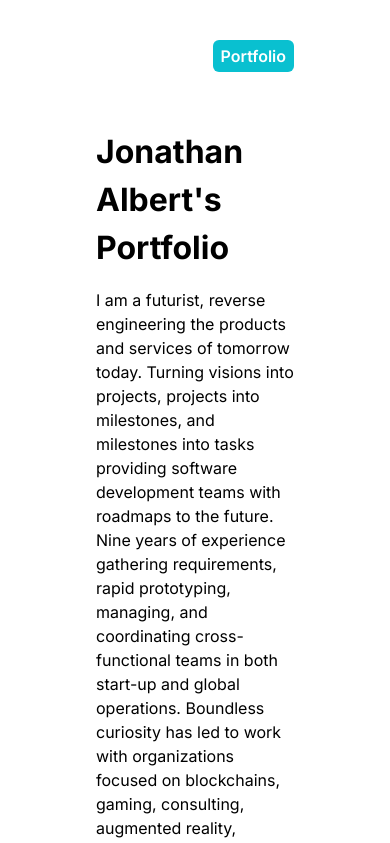
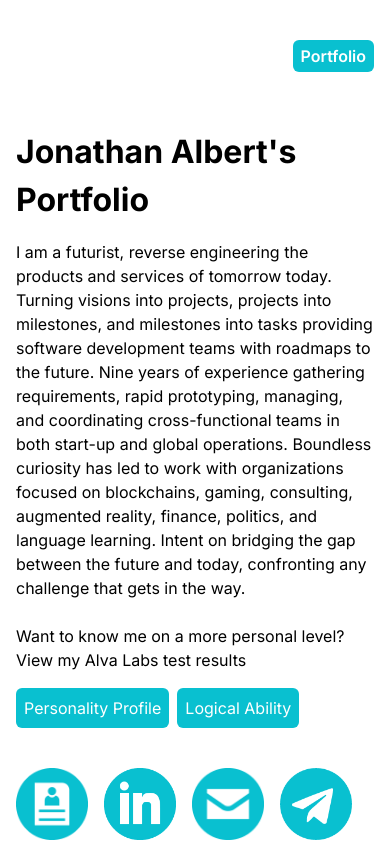
Before and after one commit to JAlbertCode/Portfolio-V2, a Next.js app in the folder portfolio/: page / in a window 390 px wide. Shown: the top 843 px of the page. Built offline with nearby package versions, Linux system fonts and the light colour scheme.

Commit message:
Optiomized for mobile
Optiomized for mobile

```diff
--- a/portfolio/app/layout.tsx
+++ b/portfolio/app/layout.tsx
@@ -19,8 +19,8 @@ export default function RootLayout({
   return (
     <html lang="en">
       <body className={inter.className}>
-        <main className="flex min-h-screen flex-col items-center px-24">
-          <div className='mx-10 max-w-6xl w-full'>
+        <main className="flex min-h-screen flex-col items-center px-4 sm:px-8 md:px-12 lg:px-24">
+          <div className='mx-4 sm:mx-6 md:mx-8 lg:mx-10 max-w-6xl w-full'>
             <div className='my-10 flex justify-end'>
               <Link href="/" className='skills font-semibold inline-block px-2'>Portfolio</Link>
               {/* <Link href="/resources" className='mx-2'>Resources</Link>
```
